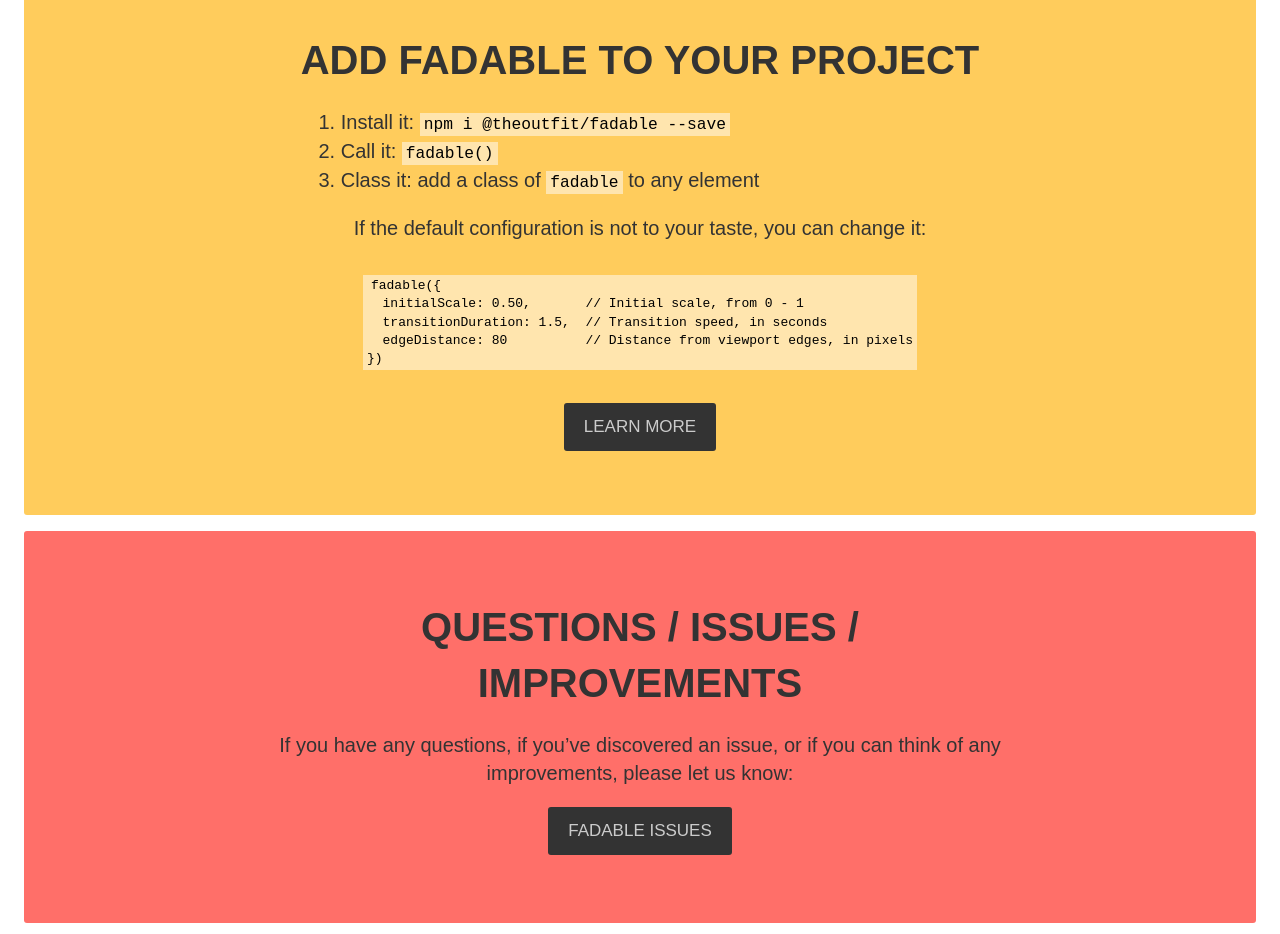
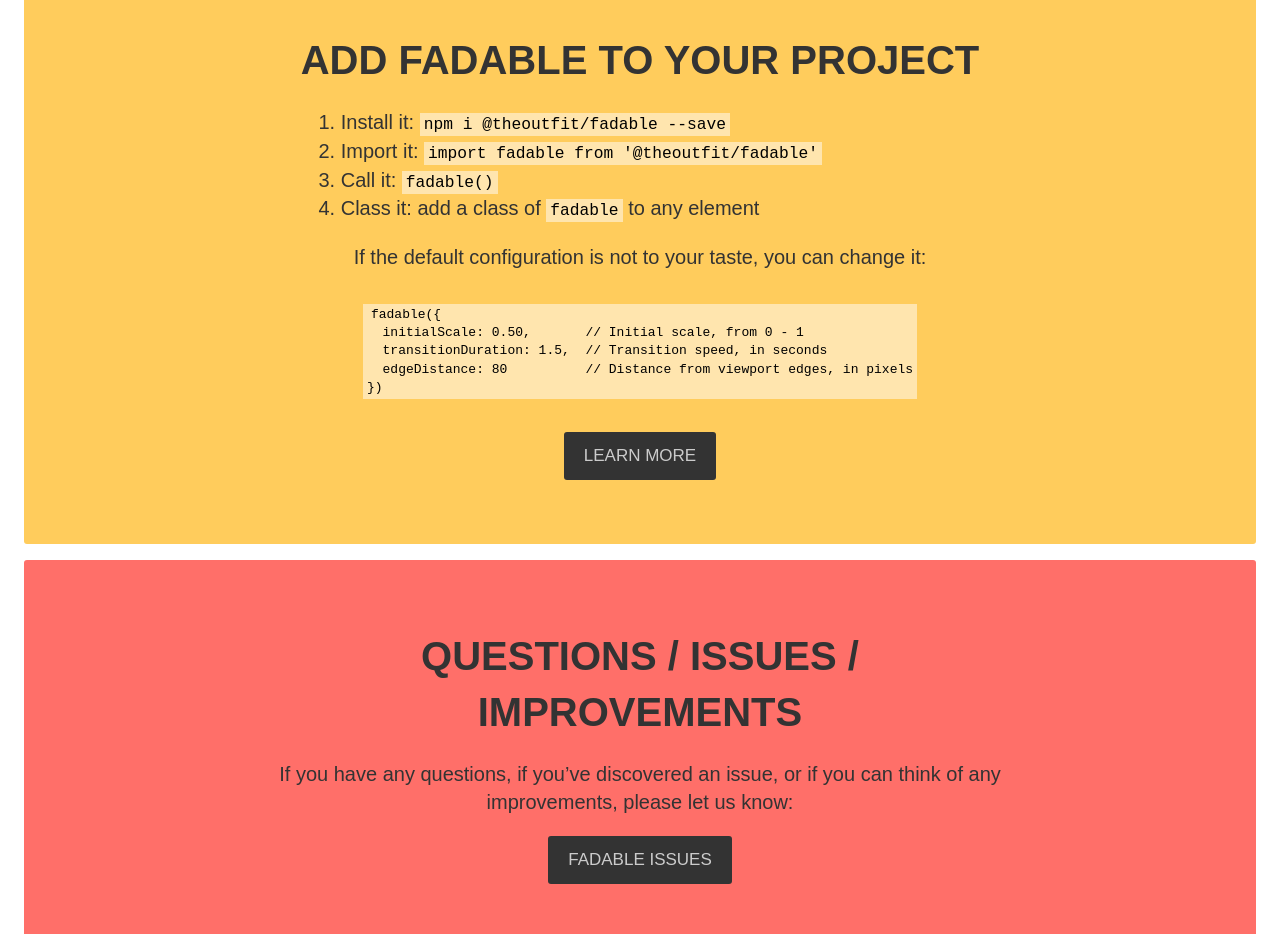
Before and after one commit to fromtheoutfit/fadable, a website: page demo/index.html in a window 1280 px wide. Shown: the part 1680-2614 px from the top of the page. Drawn offline with Linux system fonts and the light colour scheme.

Commit message:
Dependencies bump and small docs addition

```diff
--- a/demo/index.html
+++ b/demo/index.html
@@ -44,6 +44,7 @@
           <h1>Add Fadable to your project</h1>
           <ol>
             <li>Install it: <kbd>npm i @theoutfit/fadable --save</kbd></li>
+            <li>Import it: <code>import fadable from '@theoutfit/fadable'</code></li>
             <li>Call it: <code>fadable()</code></li>
             <li>Class it: add a class of <code>fadable</code> to any element</li>
           </ol>
```
Also changed, not shown: package.json (+9 -4 lines), README.md, 1 other file.
